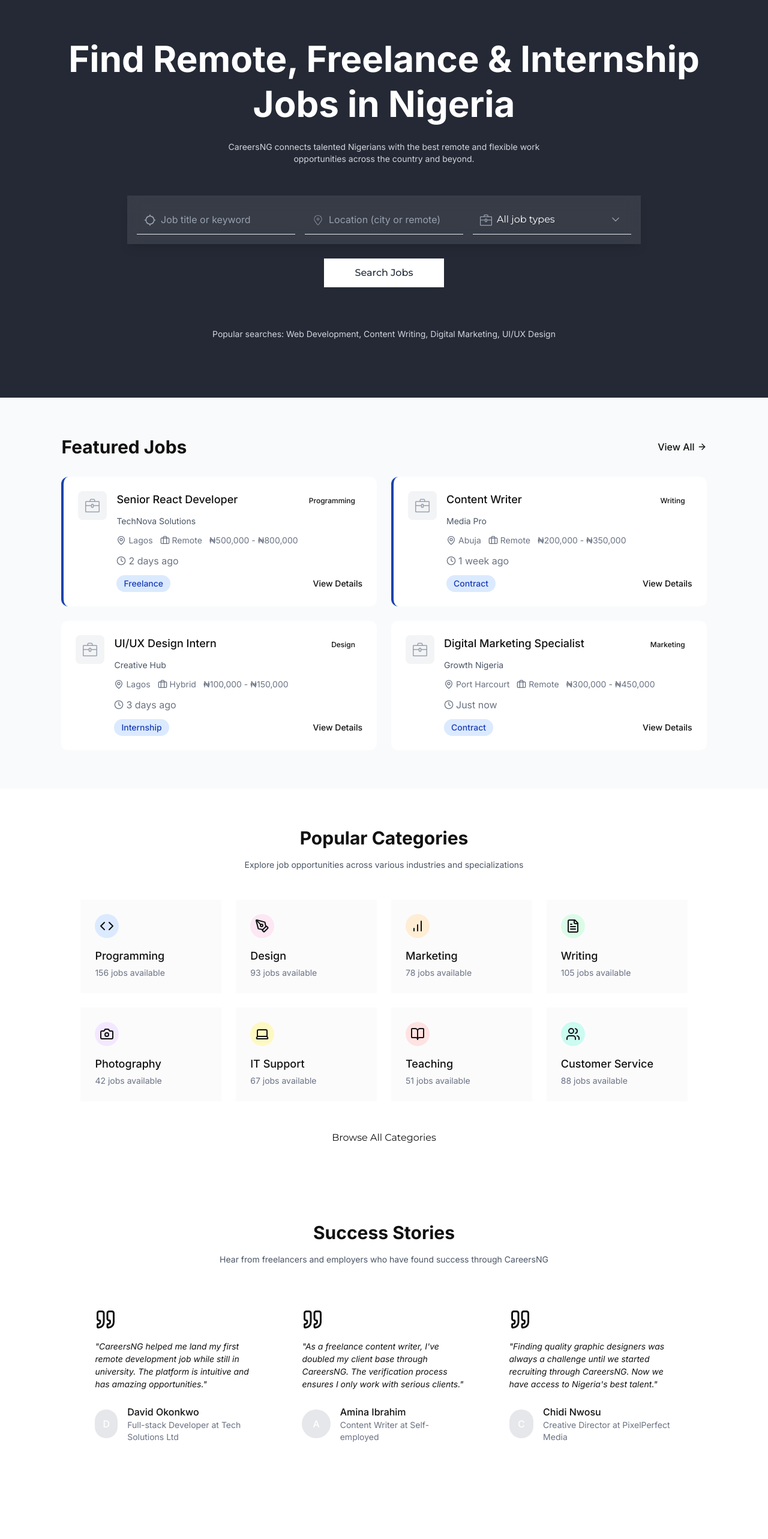
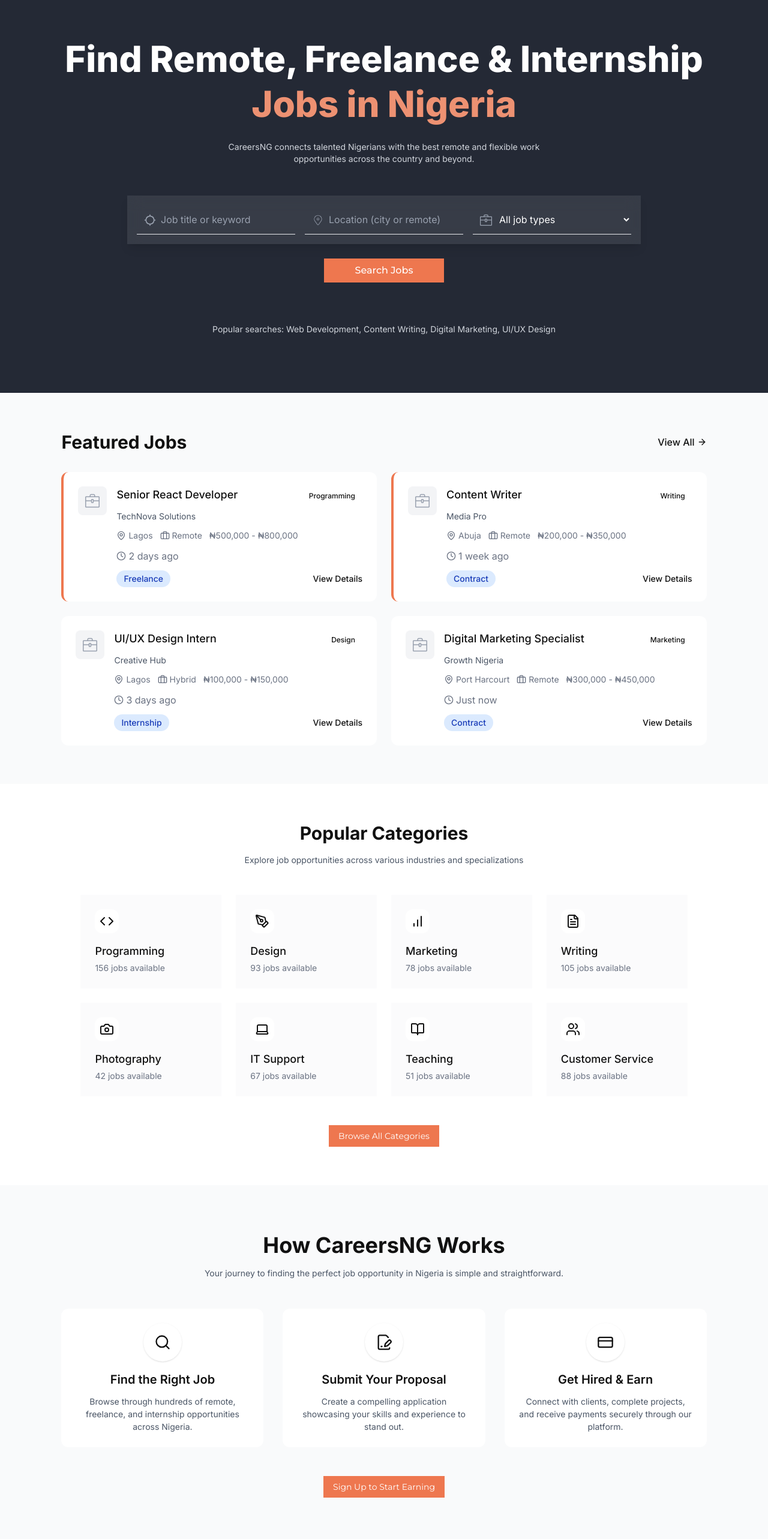
Before and after one commit to Olawoyin1/CareersNG, a React (Vite) app: page / in a window 1280 px wide. Shown: the part 100-2666 px from the top of the page at 60% size. Built offline with nearby package versions, Linux system fonts and the light colour scheme.

Commit message:
footer - How it Works components done

```diff
--- a/src/App.css
+++ b/src/App.css
@@ -9,7 +9,7 @@
 
 
 
-p{
+p, li{
     font-size: 14px;
 }
 
--- a/src/components/CategoryCard.tsx
+++ b/src/components/CategoryCard.tsx
@@ -10,7 +10,7 @@
   color?: string;
 }
 
-const CategoryCard = ({ title, icon, jobCount, slug, color = "bg-careersng-purple/10" }: CategoryCardProps) => {
+const CategoryCard = ({ title, icon, jobCount, slug, }: CategoryCardProps) => {
   return (
     <Link
       to={`/categories/${slug}`}
@@ -18,7 +18,7 @@
     >
       <div className=" h-full bg-gray-400/4 transition-all duration-300 group-hover:translate-y-[-5px]">
         <div className="p-6 flex flex-col ">
-          <div className={`w-10 h-10 ${color} rounded-full flex items-center justify-center mb-4 text-careersng-purple`}>
+          <div className={`w-10 h-10 bg-white rounded-xl flex items-center justify-center mb-4 text-careersng-purple`}>
             {icon}
           </div>
           <h3 className="text-lg font-medium text-careersng-navy mb-1">{title}</h3>
--- /dev/null
+++ b/src/components/Footer.tsx
@@ -0,0 +1,135 @@
+
+import { Link } from "react-router-dom";
+import {
+  Facebook,
+  Twitter,
+  Instagram,
+  Linkedin,
+  ArrowRight
+} from "lucide-react";
+
+const Footer = () => {
+  const currentYear = new Date().getFullYear();
+
+  return (
+    <footer className="bg-gray-950 py-18 text-white">
+      <div className="container mx-auto">
+        <div className="grid grid-cols-1 gap-8 md:grid-cols-2 lg:grid-cols-5">
+          {/* Logo and Description */}
+          <div className="lg:col-span-2">
+          <Link to="/" className="flex items-center space-x-2">
+            <div className="text-2xl font-bold flex items-center text-careersng-navy">
+                <img src="../../Images/logo.png" alt="" className="w-10" />
+                <h1 className="text-2xl font-bold text-careersng-navy">Careers<span className="text-[#F25A29]">NG</span></h1>
+
+            </div>
+          </Link>
+            <p className="mt-4 text-gray-300 max-w-md">
+              CareersNG connects Nigerian freelancers, remote workers, and internship
+              seekers with potential employers and clients. Find your next opportunity today.
+            </p>
+            <div className="mt-6 flex space-x-4">
+              <a href="#" className="text-gray-300 hover:text-careersng-purple">
+                <Facebook size={20} />
+              </a>
+              <a href="#" className="text-gray-300 hover:text-careersng-purple">
+                <Twitter size={20} />
+              </a>
+              <a href="#" className="text-gray-300 hover:text-careersng-purple">
+                <Instagram size={20} />
+              </a>
+              <a href="#" className="text-gray-300 hover:text-careersng-purple">
+                <Linkedin size={20} />
+              </a>
+            </div>
+          </div>
+
+          {/* Quick Links */}
+          <div>
+            <h3 className="text-lg font-semibold">Quick Links</h3>
+            <ul className="mt-4 space-y-3">
+              <li>
+                <Link to="/jobs" className="text-gray-300 hover:text-careersng-purple">
+                  Find Jobs
+                </Link>
+              </li>
+              <li>
+                <Link to="/categories" className="text-gray-300 hover:text-careersng-purple">
+                  Categories
+                </Link>
+              </li>
+              <li>
+                <Link to="/about" className="text-gray-300 hover:text-careersng-purple">
+                  How It Works
+                </Link>
+              </li>
+              <li>
+                <Link to="/blog" className="text-gray-300 hover:text-careersng-purple">
+                  Blog
+                </Link>
+              </li>
+            </ul>
+          </div>
+
+          {/* Resources */}
+          <div>
+            <h3 className="text-lg font-semibold">Resources</h3>
+            <ul className="mt-4 space-y-3">
+              <li>
+                <Link to="/privacy" className="text-gray-300 hover:text-careersng-purple">
+                  Privacy Policy
+                </Link>
+              </li>
+              <li>
+                <Link to="/terms" className="text-gray-300 hover:text-careersng-purple">
+                  Terms of Service
+                </Link>
+              </li>
+              <li>
+                <Link to="/faq" className="text-gray-300 hover:text-careersng-purple">
+                  FAQ
+                </Link>
+              </li>
+              <li>
+                <Link to="/contact" className="text-gray-300 hover:text-careersng-purple">
+                  Contact Us
+                </Link>
+              </li>
+            </ul>
+          </div>
+
+          {/* Newsletter */}
+          <div>
+            <h3 className="text-lg font-semibold">Newsletter</h3>
+            <p className="mt-4 text-gray-300">
+              Subscribe to our newsletter for updates.
+            </p>
+            <form className="mt-4">
+              <div className="flex">
+                <input
+                  type="email"
+                  placeholder="Your email"
+                  className="w-full rounded-l-lg px-4 py-2 focus:outline-none text-careersng-navy"
+                />
+                <button
+                  type="submit"
+                  className="rounded-r-lg bg-careersng-purple px-3 py-2 text-white hover:bg-careersng-purple-dark"
+                >
+                  <ArrowRight size={20} />
+                </button>
+              </div>
+            </form>
+          </div>
+        </div>
+
+        <div className="mt-12 border-t border-gray-700 pt-8 text-center">
+          <p className="text-gray-300">
+            &copy; {currentYear} CareersNG. All rights reserved.
+          </p>
+        </div>
+      </div>
+    </footer>
+  );
+};
+
+export default Footer;
--- a/src/components/HowItWorks.tsx
+++ b/src/components/HowItWorks.tsx
@@ -1,7 +1,57 @@
+
+import { Search, FilePenLine, CreditCard } from "lucide-react";
+
 const HowItWorks = () => {
+  const steps = [
+    {
+      id: 1,
+      title: "Find the Right Job",
+      description: "Browse through hundreds of remote, freelance, and internship opportunities across Nigeria.",
+      icon: <Search size={28} />,
+      color: "bg-careersng-purple/10",
+      iconColor: "text-careersng-purple",
+    },
+    {
+      id: 2,
+      title: "Submit Your Proposal",
+      description: "Create a compelling application showcasing your skills and experience to stand out.",
+      icon: <FilePenLine size={28} />,
+      color: "bg-blue-100",
+      iconColor: "text-blue-600",
+    },
+    {
+      id: 3,
+      title: "Get Hired & Earn",
+      description: "Connect with clients, complete projects, and receive payments securely through our platform.",
+      icon: <CreditCard size={28} />,
+      color: "bg-green-100",
+      iconColor: "text-green-600",
+    },
+  ];
+
   return (
-    <div>HowItWorks</div>
-  )
-}
+    <div className="p">
+      <div className="text-center mb-12">
+        <h2 className="text-3xl sm:text-4xl font-bold text-careersng-navy">How CareersNG Works</h2>
+        <p className="mt-4 text-lg text-gray-600 max-w-2xl mx-auto">
+          Your journey to finding the perfect job opportunity in Nigeria is simple and straightforward.
+        </p>
+      </div>
 
-export default HowItWorks
+      <div className="grid grid-cols-1 md:grid-cols-3 gap-8">
+        {steps.map((step) => (
+          <div key={step.id} className="rounded-xl p-6 bg-white text-center relative">
+
+            <div className={`w-16 h-16 shadow border-0 rounded-full flex items-center justify-center mx-auto mb-4 `}>
+              {step.icon}
+            </div>
+            <h3 className="text-xl font-semibold text-careersng-navy mb-3">{step.title}</h3>
+            <p className="text-gray-600">{step.description}</p>
+          </div>
+        ))}
+      </div>
+    </div>
+  );
+};
+
+export default HowItWorks;
--- a/src/components/JobCard.tsx
+++ b/src/components/JobCard.tsx
@@ -32,7 +32,7 @@
   featured
 }: JobProps) => {
   return (
-    <div className={`card bg-white rounded-xl p-6 ${featured ? 'border-l-4 border-l-[#1743aa]' : ''}`}>
+    <div className={`card bg-white rounded-xl p-6 ${featured ? 'border-l-4 border-l-[#ee774f]' : ''}`}>
       <div className="flex items-start gap-4">
         {/* Company Logo */}
         <div className="flex-shrink-0 h-12 w-12 bg-gray-100 rounded-lg overflow-hidden flex items-center justify-center">
--- a/src/components/SearchBar.tsx
+++ b/src/components/SearchBar.tsx
@@ -1,7 +1,6 @@
 
 import { useState } from "react";
 import { SlBriefcase } from "react-icons/sl";
-import { GoChevronDown } from "react-icons/go";
 import { CiLocationOn } from "react-icons/ci";
 import { MdOutlineLocationSearching } from "react-icons/md";
 interface SearchBarProps {
@@ -13,16 +12,11 @@
   className?: string;
 }
 
-const jobTypes = ['All job types', 'Freelance', 'Contract', 'Internship', 'Remote']
-
-
 const SearchBar = ({ onSearch, className = "" }: SearchBarProps) => {
 
-  const [selected, setSelected] = useState('All job types')
-  const [isOpen, setIsOpen] = useState(false)
   const [keyword, setKeyword] = useState("");
   const [location, setLocation] = useState("");
-  const [jobType, _setJobType] = useState("");
+  const [jobType, setJobType] = useState("");
 
   const handleSubmit = (e: React.FormEvent) => {
     e.preventDefault();
@@ -51,7 +45,7 @@
             value={keyword}
             onChange={(e) => setKeyword(e.target.value)}
             placeholder="Job title or keyword"
-            className="pl-10 w-full placeholder:text-gray-400 text-white border-0 border-b border-gray-200 focus:border-blue-500 focus:outline-none py-3 transition-all duration-200"
+            className="pl-10 w-full placeholder:text-gray-400 text-white border-0 border-b border-gray-200 focus:border-[#ed9172] focus:outline-none py-3 transition-all duration-200"
           />
         </div>
 
@@ -65,20 +59,20 @@
             value={location}
             onChange={(e) => setLocation(e.target.value)}
             placeholder="Location (city or remote)"
-            className="pl-10 w-full placeholder:text-gray-400 text-white border-0 border-b border-gray-200 focus:border-blue-500 focus:outline-none py-3 transition-all duration-200"
+            className="pl-10 w-full placeholder:text-gray-400 text-white border-0 border-b border-gray-200 focus:border-[#ed9172] focus:outline-none py-3 transition-all duration-200"
           />
         </div>
 
 
         {/* Job Type Select */}
-        {/* <div className="relative">
+        <div className="relative">
           <div className="absolute inset-y-0 left-0 pl-3 flex items-center pointer-events-none">
             <SlBriefcase size={20} className="text-gray-400" />
           </div>
           <select
             value={jobType}
             onChange={(e) => setJobType(e.target.value)}
-            className="pl-10 w-full h-full placeholder:text-gray-400 text-grey-400 border-0 border-b border-gray-200 focus:border-blue-500 focus:outline-none py-3 transition-all duration-200 cursor-pointer "
+            className="pl-10 w-full h-full placeholder:text-gray-400 text-grey-400 border-0 border-b border-gray-200 focus:border-[#ed9172] focus:outline-none py-3 transition-all duration-200 cursor-pointer "
           >
             <option value="" className="text-black">All job types</option>
             <option value="Freelance" className="text-black">Freelance</option>
@@ -86,44 +80,15 @@
             <option value="Internship" className="text-black">Internship</option>
             <option value="Remote" className="text-black">Remote</option>
           </select>
-        </div> */}
+        </div>
 
 
-<div className="relative w-full max-w-sm">
-<div className="absolute inset-y-0 left-0 pl-3 flex items-center pointer-events-none">
-            <SlBriefcase size={20} className="text-gray-400" />
-          </div>
-      <button
-        onClick={() => setIsOpen(!isOpen)}
-        className="w-full pl-10 text-left  text-grey-700 border-b border-gray-200 py-3 px-4  flex items-center justify-between focus:outline-none focus:border-blue-500 transition-all duration-200"
-      >
-        {selected}
-        <GoChevronDown className="w-5 h-5 text-gray-400" />
-      </button>
-
-      {isOpen && (
-        <ul className="absolute z-10 mt-1 w-full bg-white border border-gray-200 rounded-md shadow-lg max-h-60 overflow-y-auto">
-          {jobTypes.map((type, index) => (
-            <li
-              key={index}
-              onClick={() => {
-                setSelected(type)
-                setIsOpen(false)
-              }}
-              className="cursor-pointer px-4 py-2 text-sm text-gray-900 hover:bg-blue-100 hover:text-blue-700 transition-colors"
-            >
-              {type}
-            </li>
-          ))}
-        </ul>
-      )}
-    </div>
 
       </div>
       <div className="mt-4 md:mt-6">
         <button
           type="submit"
-          className="w-full bg-white md:max-w-[200px] text-gray-800 bg-careersng-purple hover:bg-careersng-purple-dark py-3 font-medium"
+          className="w-full bg-[#ee774f] text-white md:max-w-[200px] py-2 font-medium"
         >
           Search Jobs
         </button>
--- a/src/components/SharedLayout.tsx
+++ b/src/components/SharedLayout.tsx
@@ -1,6 +1,7 @@
 import { Outlet } from 'react-router'
 import ScrollToTop from '../ScrollToTop'
 import Navbar from './Navbar'
+import Footer from './Footer'
 
 const SharedLayout = () => {
   return (
@@ -8,7 +9,7 @@
         <Navbar />
         <ScrollToTop />
         <Outlet />
-        {/* <Footer /> */}
+        <Footer />
     </div>
   )
 }
--- a/src/pages/Home.tsx
+++ b/src/pages/Home.tsx
@@ -16,6 +16,7 @@
 import JobCard from "../components/JobCard";
 import CategoryCard from "../components/CategoryCard";
 import TestimonialCard from "../components/TestimonialCard";
+import HowItWorks from "../components/HowItWorks";
 
 // Mock data for featured jobs
 const featuredJobs = [
@@ -173,9 +174,9 @@
       <section className="bg-[#242935] from-careersng-navy to-careersng-navy/90 text-white py-16 md:py-24">
         <div className="container mx-auto">
           <div className="flex flex-col items-center text-center">
-            <h1 className="text-4xl md:text-5xl lg:text-6xl font-bold leading-tight mb-6">
+            <h1 className="text-4xl md:text-5xl lg:text-6xl font-extrabold leading-tight mb-6">
               Find Remote, Freelance & Internship <br className="hidden md:block" />
-              <span className="text-careersng-purple">Jobs in Nigeria</span>
+              <span className="text-[#ed9172]">Jobs in Nigeria</span>
             </h1>
             <p className="text-lg md:text-xl text-gray-300 mb-8 max-w-xl">
               CareersNG connects talented Nigerians with the best remote and flexible
@@ -198,7 +199,7 @@
         <div className="container mx-auto">
           <div className="flex justify-between items-center mb-8">
             <h2 className="text-2xl md:text-3xl font-bold text-careersng-navy">Featured Jobs</h2>
-            <Link to="/jobs" className="text-careersng-purple hover:text-careersng-purple-dark font-medium flex items-center">
+            <Link to="/jobs" className="font-medium flex items-center">
               View All <ArrowRight size={16} className="ml-1" />
             </Link>
           </div>
@@ -229,7 +230,7 @@
 
           <div className="mt-12 text-center">
             <Link to="/categories">
-              <button  className="border-careersng-purple text-careersng-purple hover:bg-careersng-purple hover:text-white">
+              <button  className="text-white p-2 px-4 text-sm bg-[#ee774f]">
                 Browse All Categories
               </button>
             </Link>
@@ -238,19 +239,19 @@
       </section>
 
       {/* How It Works Section */}
-      {/* <section className="py-16 bg-gray-50">
-        <div className="container mx-auto px-4 sm:px-6 lg:px-8">
+      <section className="py-20 bg-gray-50">
+        <div className="container mx-auto">
           <HowItWorks />
 
           <div className="mt-12 text-center">
             <Link to="/signup">
-              <button className="bg-careersng-purple hover:bg-careersng-purple-dark text-white">
+              <button className="text-white p-2 px-4 text-sm bg-[#ee774f]">
                 Sign Up to Start Earning
               </button>
             </Link>
           </div>
         </div>
-      </section> */}
+      </section>
 
       {/* Testimonials Section */}
       <section className="py-16">
```
